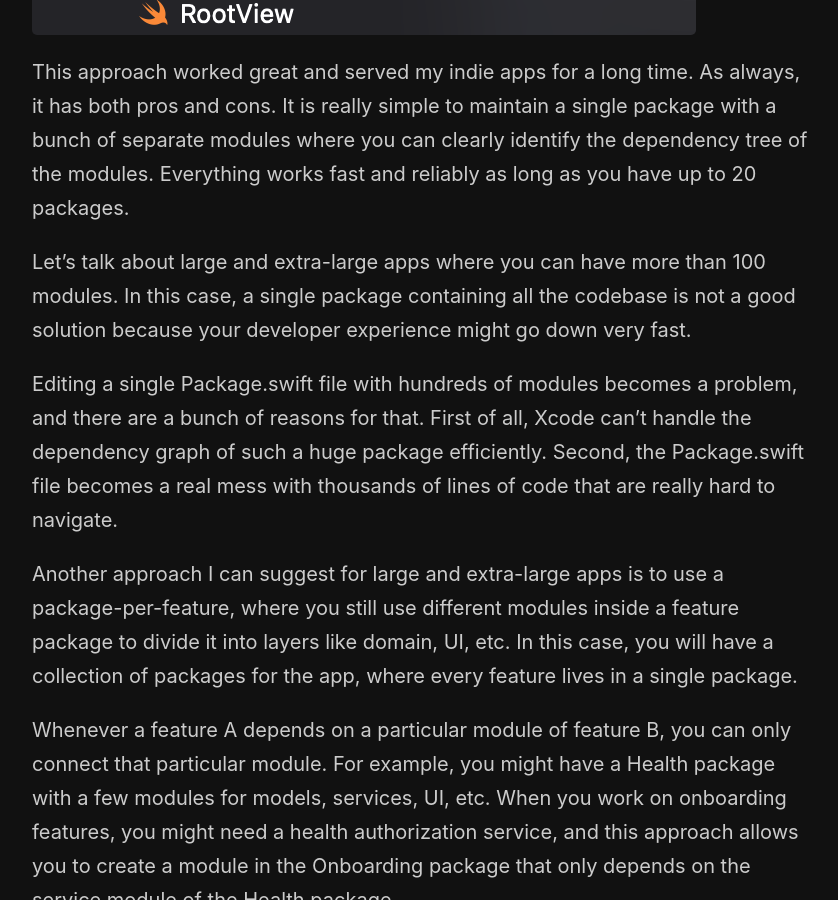
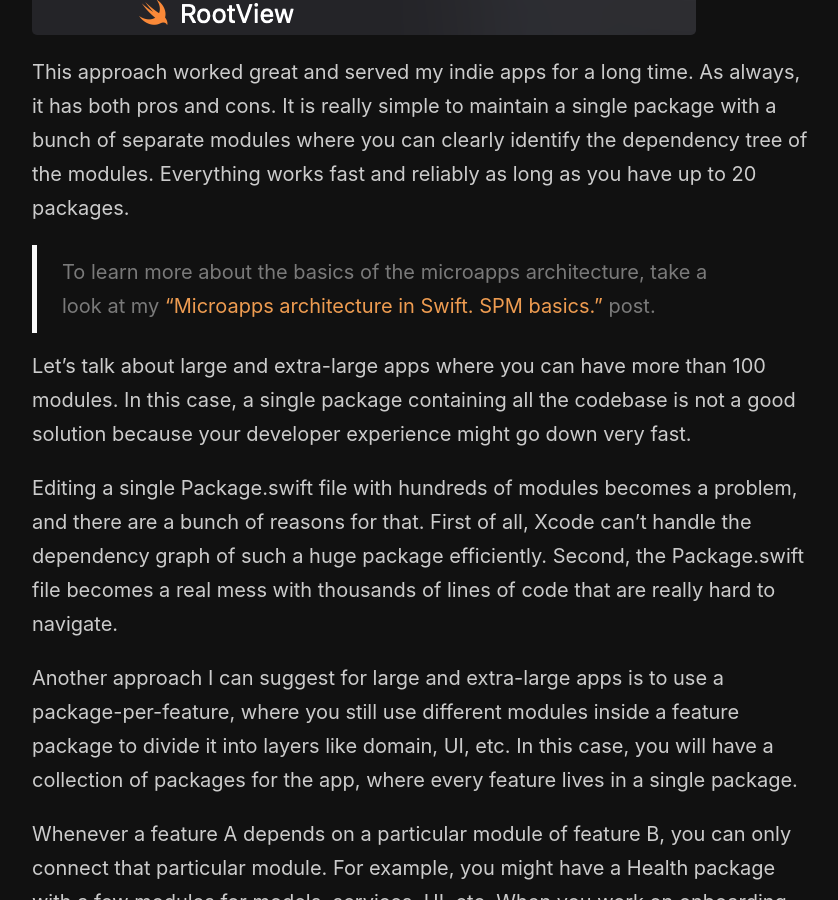
Before and after one commit to mecid/mecid.github.io, a Jekyll site: the page built from _posts/2025-05-27-microapps-architecture-in-swift-scaling.md, in a window 1280 px wide and 900 px high, scrolled down 1636 px. Shown: the whole window, without its empty margins (218-1056 px from the left). Built offline with Jekyll 4.4.1, drawn with Linux system fonts in a browser that asks for light colours.

Commit message:
reference post added to the scaling microappst post

```diff
--- a/_posts/2025-05-27-microapps-architecture-in-swift-scaling.md
+++ b/_posts/2025-05-27-microapps-architecture-in-swift-scaling.md
@@ -14,6 +14,8 @@ Swift Package Manager became the heart of this approach because it allows us to
 ![microapps-package](/public/scale.png)
 
 This approach worked great and served my indie apps for a long time. As always, it has both pros and cons. It is really simple to maintain a single package with a bunch of separate modules where you can clearly identify the dependency tree of the modules. Everything works fast and reliably as long as you have up to 20 packages.
+
+> To learn more about the basics of the microapps architecture, take a look at my ["Microapps architecture in Swift. SPM basics."](/2022/01/12/microapps-architecture-in-swift-spm-basics/) post.
 
 Let’s talk about large and extra-large apps where you can have more than 100 modules. In this case, a single package containing all the codebase is not a good solution because your developer experience might go down very fast.
 
```
